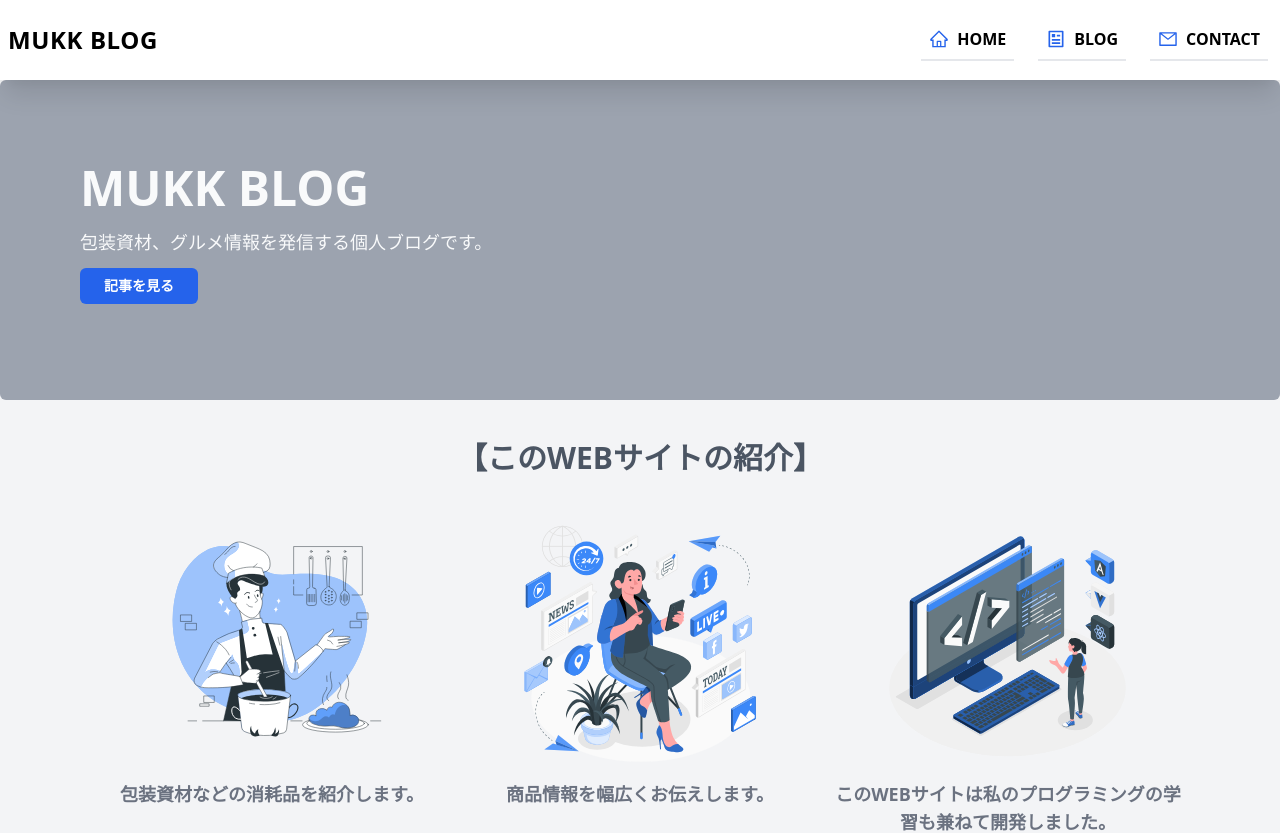
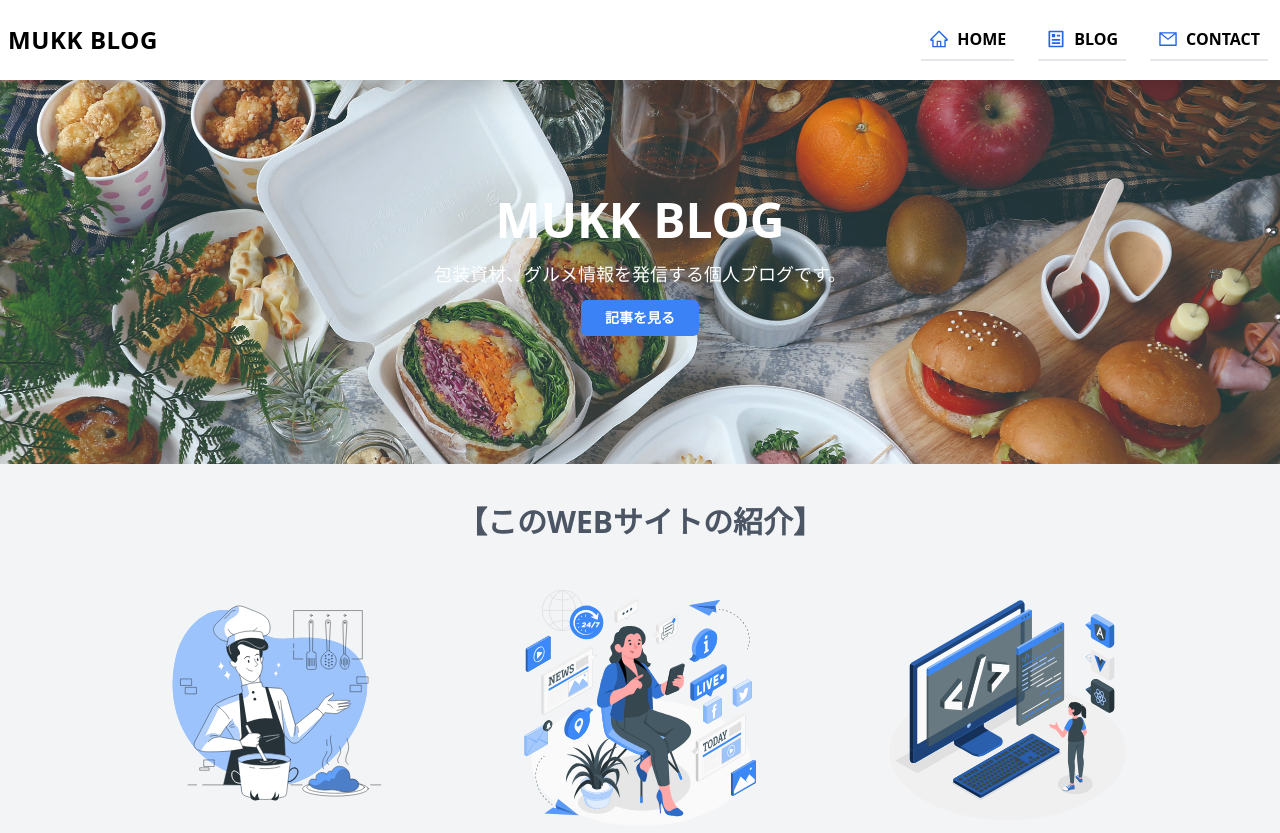
Before and after one commit to knm22mukk/next-mysite, a Next.js app: page / in a window 1280 px wide. Shown: the top 833 px of the page. Built offline with nearby package versions, Linux system fonts and the light colour scheme.

Commit message:
heroにbackgroundImageを設定

```diff
--- a/components/toppage/hero.js
+++ b/components/toppage/hero.js
@@ -2,14 +2,18 @@ import Link from 'next/link'
 
 export const Hero = () => {
   return (
-    <div className="container mx-auto bg-gray-400 h-80 rounded-md flex items-center">
-      <div className="sm:ml-20 text-gray-50 text-center sm:text-left">
-        <h1 className="text-5xl font-bold mb-4">MUKK BLOG</h1>
-        <p className="text-lg inline-block sm:block">包装資材、グルメ情報を発信する個人ブログです。</p>
-        <Link href="/blog" passHref>
-          <button className="w-full px-6 py-2 my-3 text-sm font-bold text-white transition-colors duration-200 transform bg-blue-600 rounded-md lg:w-auto hover:bg-blue-500 focus:outline-none focus:bg-blue-500"><a>記事を見る</a></button>
-        </Link>
+    <>
+      <div className="w-full bg-center bg-cover h-96" style={{ backgroundImage: `url("/images/moldimage.jpg")` }}>
+        <div className="flex items-center justify-center w-full h-full">
+          <div className="text-center mx-10">
+            <h1 className="text-5xl font-bold mb-4 text-white">MUKK BLOG</h1>
+            <p className="text-lg inline-block sm:block text-white">包装資材、グルメ情報を発信する個人ブログです。</p>
+            <Link href="/blog" passHref>
+              <button className="px-6 py-2 my-3 text-sm font-bold text-white transition-colors duration-200 transform bg-blue-500 rounded-md w-auto hover:bg-blue-600 focus:outline-none"><a>記事を見る</a></button>
+            </Link>
+          </div>
+        </div>
       </div>
-    </div>
+    </>
   )
 }
```
